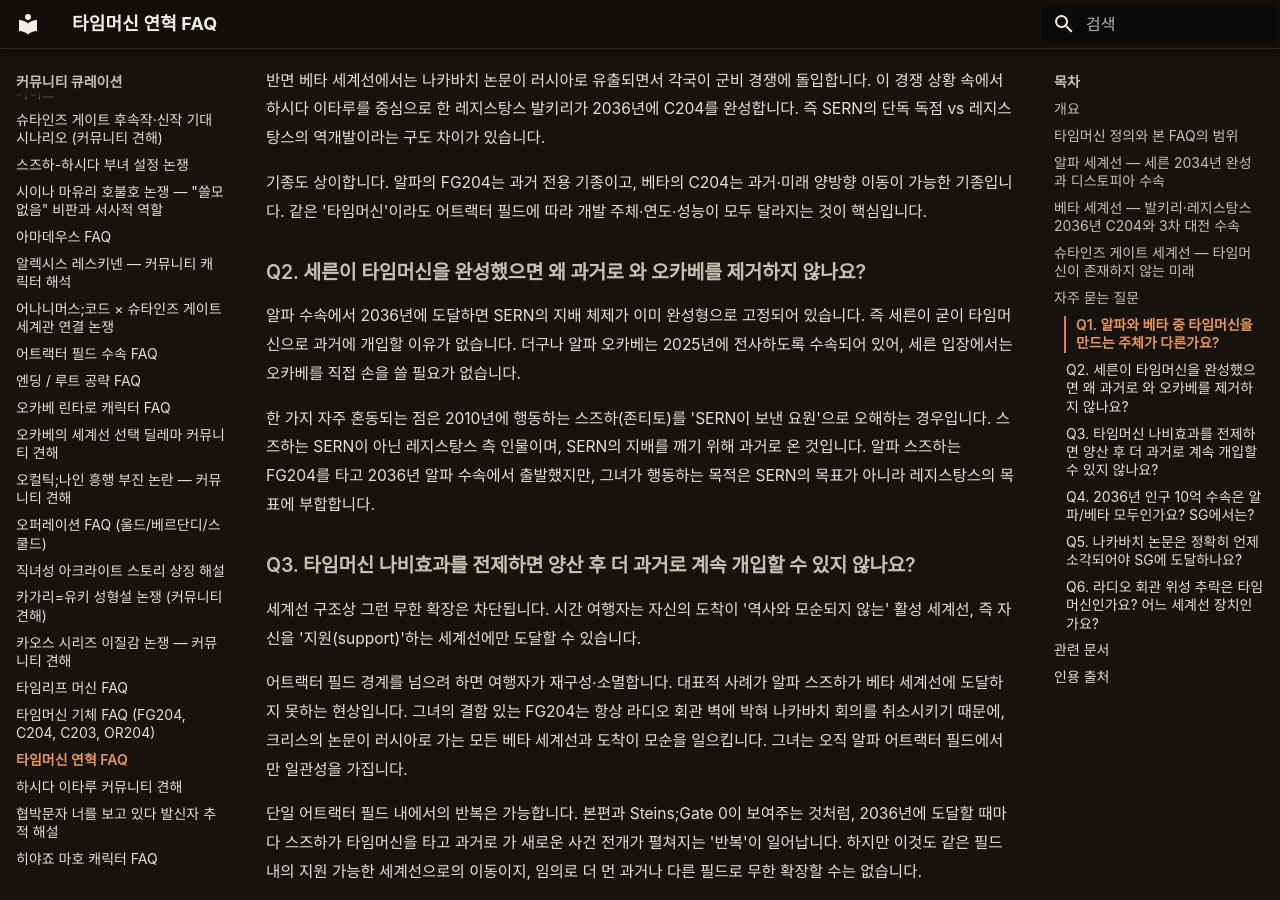
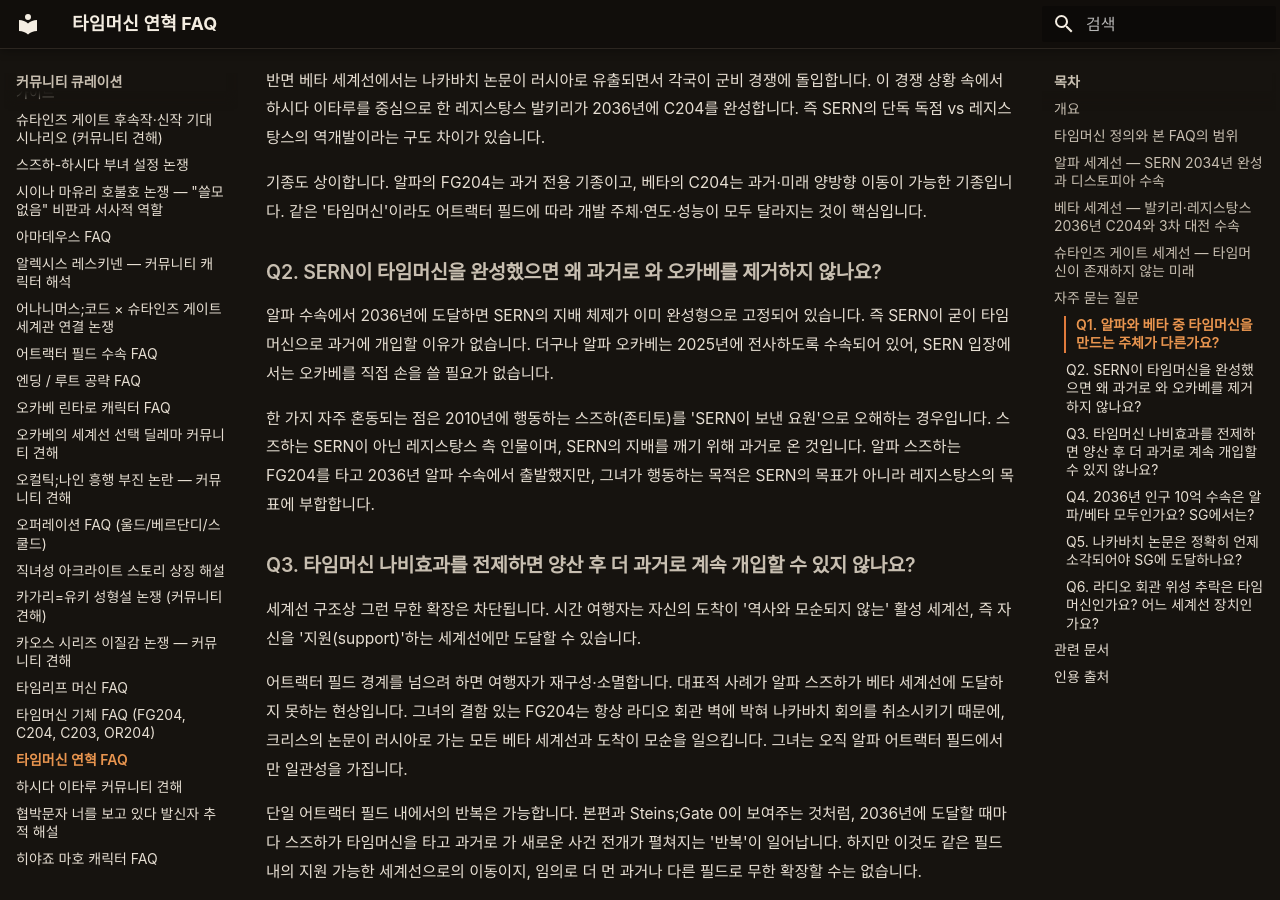
Before and after one commit to sgwiki/sgwiki.github.io, an MkDocs documentation site: the page built from wiki/커뮤니티-큐레이션/타임머신-연혁-FAQ.md, in a window 1280 px wide and 900 px high, scrolled down 2793 px. Built offline with MkDocs 1.6.1 and Material for MkDocs 9.7.7, drawn with Linux system fonts in a browser that asks for light colours; some web fonts are replaced; some of the changed text lies outside the part shown.

Commit message:
chore(wiki): 타임머신-연혁-FAQ 정비 — SERN/세른 표기 통일(헤더·Q2·본문 4곳)
Co-Authored-By: Claude Opus 4.6 <noreply@anthropic.com>

```diff
--- a/wiki/커뮤니티-큐레이션/타임머신-연혁-FAQ.md
+++ b/wiki/커뮤니티-큐레이션/타임머신-연혁-FAQ.md
@@ -20,7 +20,7 @@ D메일·타임리프와의 구분이 중요합니다. D메일은 짧은 문자
 
 본 FAQ는 어트랙터 필드별 '타임머신 개발 주체·연도·기종'과 '슈타인즈 게이트 진입 조건'에 집중합니다. 타임리프 머신이나 D메일의 작동 원리, 리딩 슈타이너의 발동 조건은 각각 별도 문서를 참조해 주십시오.
 
-## 알파 세계선 — 세른 2034년 완성과 디스토피아 수속
+## 알파 세계선 — SERN 2034년 완성과 디스토피아 수속
 
 알파 어트랙터 필드에서는 SERN(세른)이 타임머신을 독점적으로 완성합니다. 핵심 이론적 기반은 마키세 크리스의 시간 이론 연구로, SERN은 크리스를 납치·협박하거나 아마데우스에 보존된 크리스의 데이터, 그리고 LHC 실험에서 얻은 블랙홀 데이터를 동원해 2034년에 최초의 물리적 타임머신을 완성합니다.
 
@@ -58,9 +58,9 @@ D메일·타임리프와의 구분이 중요합니다. D메일은 짧은 문자
 
 기종도 상이합니다. 알파의 FG204는 과거 전용 기종이고, 베타의 C204는 과거·미래 양방향 이동이 가능한 기종입니다. 같은 '타임머신'이라도 어트랙터 필드에 따라 개발 주체·연도·성능이 모두 달라지는 것이 핵심입니다.
 
-### Q2. 세른이 타임머신을 완성했으면 왜 과거로 와 오카베를 제거하지 않나요?
+### Q2. SERN이 타임머신을 완성했으면 왜 과거로 와 오카베를 제거하지 않나요?
 
-알파 수속에서 2036년에 도달하면 SERN의 지배 체제가 이미 완성형으로 고정되어 있습니다. 즉 세른이 굳이 타임머신으로 과거에 개입할 이유가 없습니다. 더구나 알파 오카베는 2025년에 전사하도록 수속되어 있어, 세른 입장에서는 오카베를 직접 손을 쓸 필요가 없습니다.
+알파 수속에서 2036년에 도달하면 SERN의 지배 체제가 이미 완성형으로 고정되어 있습니다. 즉 SERN이 굳이 타임머신으로 과거에 개입할 이유가 없습니다. 더구나 알파 오카베는 2025년에 전사하도록 수속되어 있어, SERN 입장에서는 오카베를 직접 손을 쓸 필요가 없습니다.
 
 한 가지 자주 혼동되는 점은 2010년에 행동하는 스즈하(존티토)를 'SERN이 보낸 요원'으로 오해하는 경우입니다. 스즈하는 SERN이 아닌 레지스탕스 측 인물이며, SERN의 지배를 깨기 위해 과거로 온 것입니다. 알파 스즈하는 FG204를 타고 2036년 알파 수속에서 출발했지만, 그녀가 행동하는 목적은 SERN의 목표가 아니라 레지스탕스의 목표에 부합합니다.
 
```
